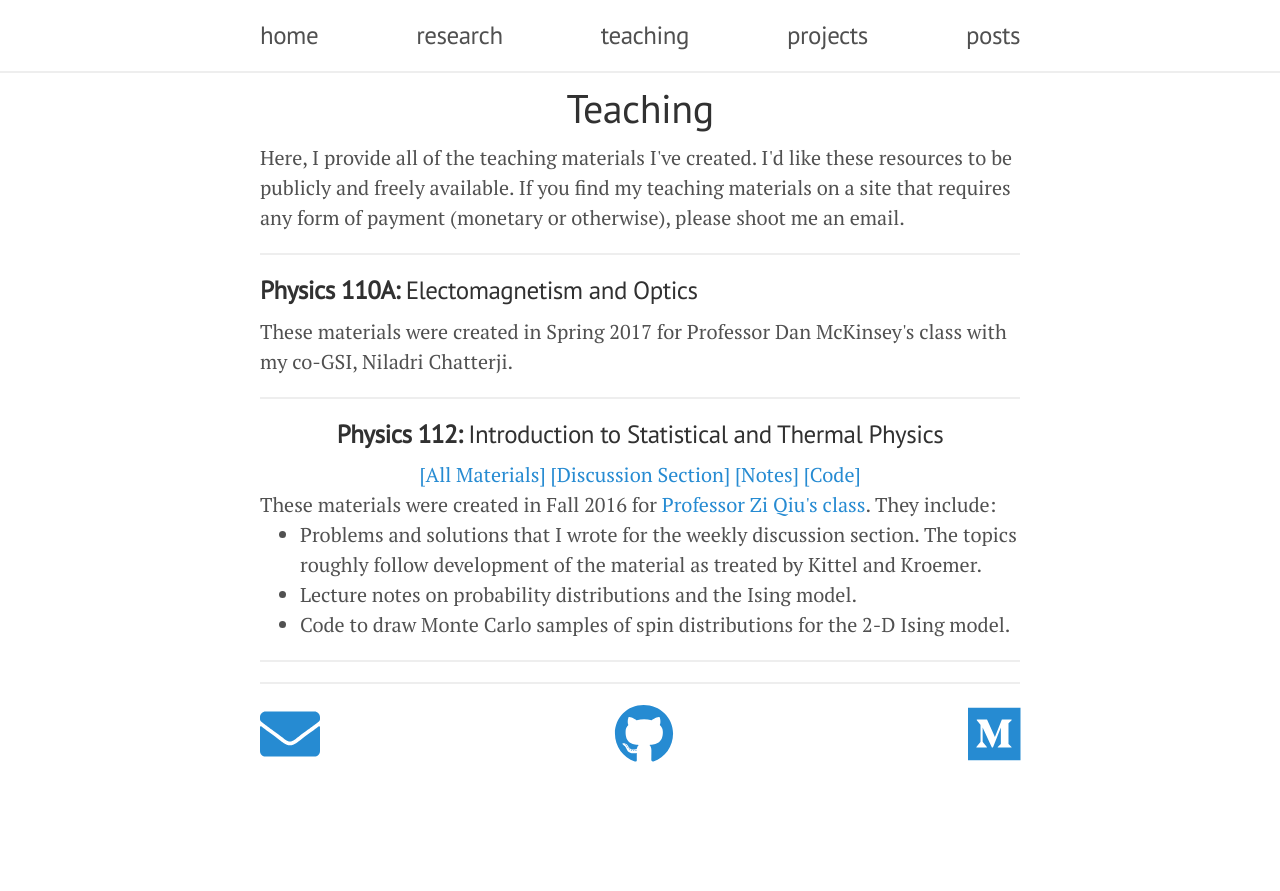
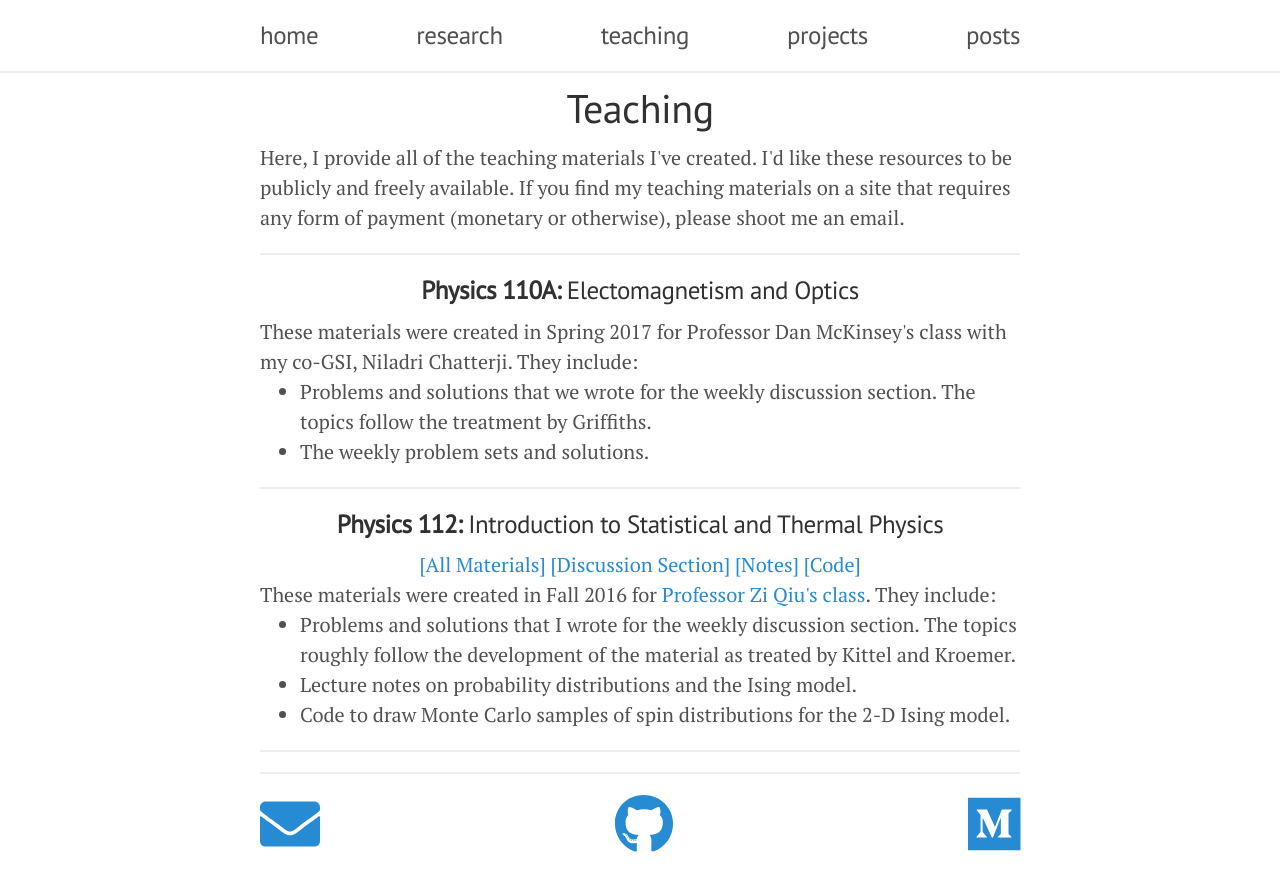
Before and after one commit to pssachdeva/pssachdeva.github.io, a Jekyll site: the page built from teaching.html, in a window 1280 px wide. Shown: the top 891 px of the page. Built offline with Jekyll 4.4.1, drawn with Linux system fonts in a browser that asks for light colours; nearby versions of some CDN libraries.

Commit message:
Update teaching.html

```diff
--- a/teaching.html
+++ b/teaching.html
@@ -8,8 +8,12 @@ title: Teaching
 Here, I provide all of the teaching materials I've created. I'd like these resources to be publicly and freely available. If you find my teaching materials on a site that requires any form of payment (monetary or otherwise), please shoot me an email.
 <hr>
 <div>
-	<h3><b>Physics 110A:</b> Electomagnetism and Optics<br></h3>
-		These materials were created in Spring 2017 for Professor Dan McKinsey's class with my co-GSI, Niladri Chatterji.
+	<h3 align="center"><b>Physics 110A:</b> Electomagnetism and Optics<br></h3>
+		These materials were created in Spring 2017 for Professor Dan McKinsey's class with my co-GSI, Niladri Chatterji. They include:
+		<ul>
+			<li> Problems and solutions that we wrote for the weekly discussion section. The topics follow the treatment by Griffiths.</li>
+			<li> The weekly problem sets and solutions. </li>
+		</ul>
 	<hr>
 	<h3 align="center"><b>Physics 112:</b> Introduction to Statistical and Thermal Physics  <br></h3>
 		<div align="center">
@@ -20,9 +24,10 @@ Here, I provide all of the teaching materials I've created. I'd like these resou
 		</div>
 		These materials were created in Fall 2016 for <a href="http://research.physics.berkeley.edu/qiu/teaching/112/112.htm">Professor Zi Qiu's class</a>. They include:
 		<ul>
-			<li>  Problems and solutions that I wrote for the weekly discussion section. The topics roughly follow development of the material as treated by Kittel and Kroemer.</li>
+			<li>  Problems and solutions that I wrote for the weekly discussion section. The topics roughly follow the development of the material as treated by Kittel and Kroemer.</li>
 			<li>  Lecture notes on probability distributions and the Ising model.</li>
 			<li> Code to draw Monte Carlo samples of spin distributions for the 2-D Ising model.</li>
-		</ul>	<hr>
+		</ul>
+		<hr>
 
 </div>
```
